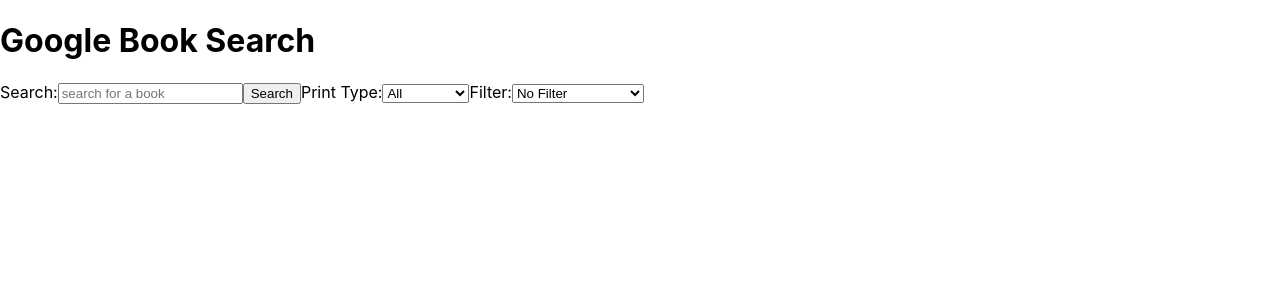
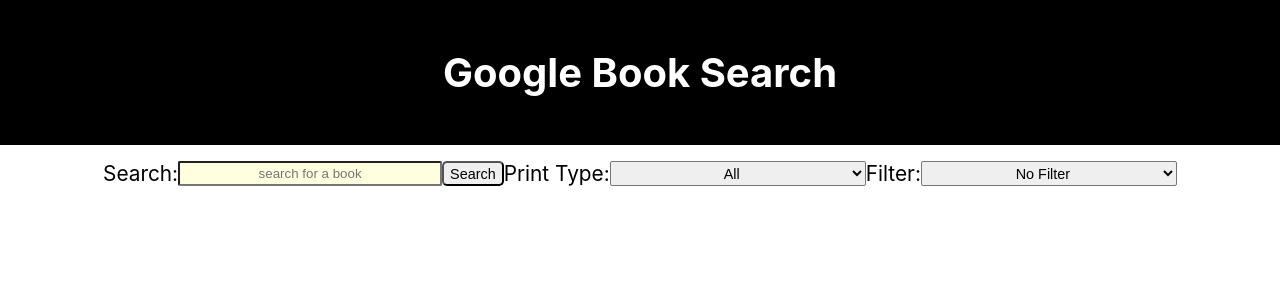
Before and after one commit to thinkful-ei-firefly/booksAPI-Jessica-Ahmed, a React (Create React App) app: page / in a window 1280 px wide. Shown: the top 300 px of the page. Built offline with nearby package versions, Linux system fonts and the light colour scheme.

Commit message:
added .css

```diff
--- /dev/null
+++ b/src/Header.css
@@ -0,0 +1,40 @@
+* {
+    text-align: center;
+}
+
+h1 {
+    background-color: black;
+    color: white;
+    padding: 3rem;
+    margin: 0px 0px 1rem;;
+    font-weight: 700;
+    font-size: 2.5rem;
+}
+form{
+    display: flex;
+    justify-content: center;
+    /* flex-direction: column; */
+    flex-wrap: wrap;
+    /* background-color: grey; */
+}
+label {
+    font-size: 1.3rem;
+}
+button {
+    font-size: 0.9rem;
+    border-radius: 5px;
+}
+button:hover {
+    border: 2px solid skyblue;
+}
+#search {
+    width: 20%;
+    background-color: lightyellow;
+    border-radius: 2px;
+}
+select {
+    width: 20%;
+    /* background-color: lightyellow; */
+    font-size: 0.9rem;
+    border-radius: 2px;
+}
--- a/src/Header.js
+++ b/src/Header.js
@@ -1,4 +1,5 @@
 import React from 'react';
+import './Header.css';
 
 class Header extends React.Component {
     constructor(props) {
```
Also changed, not shown: src/Book.css (added), src/Books.css (added).
